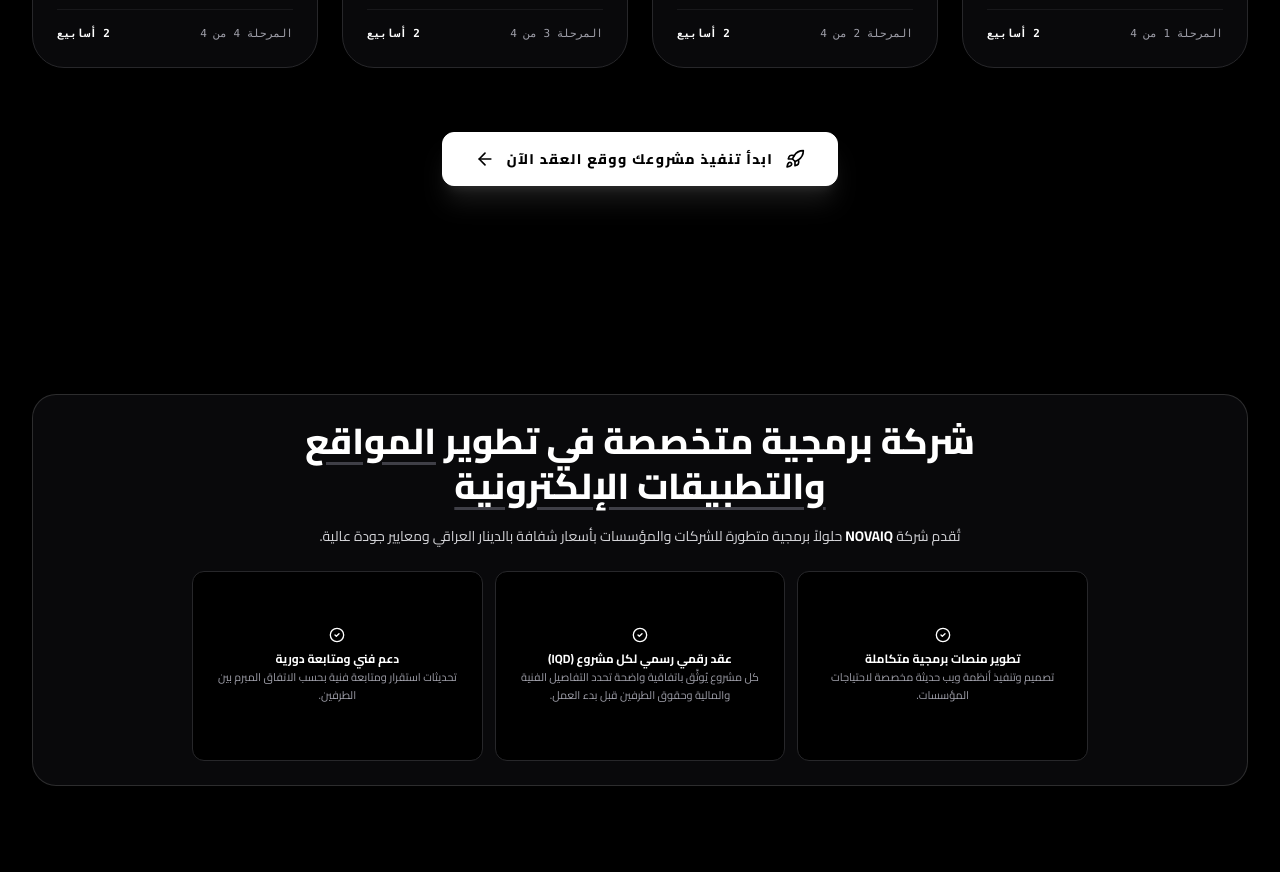
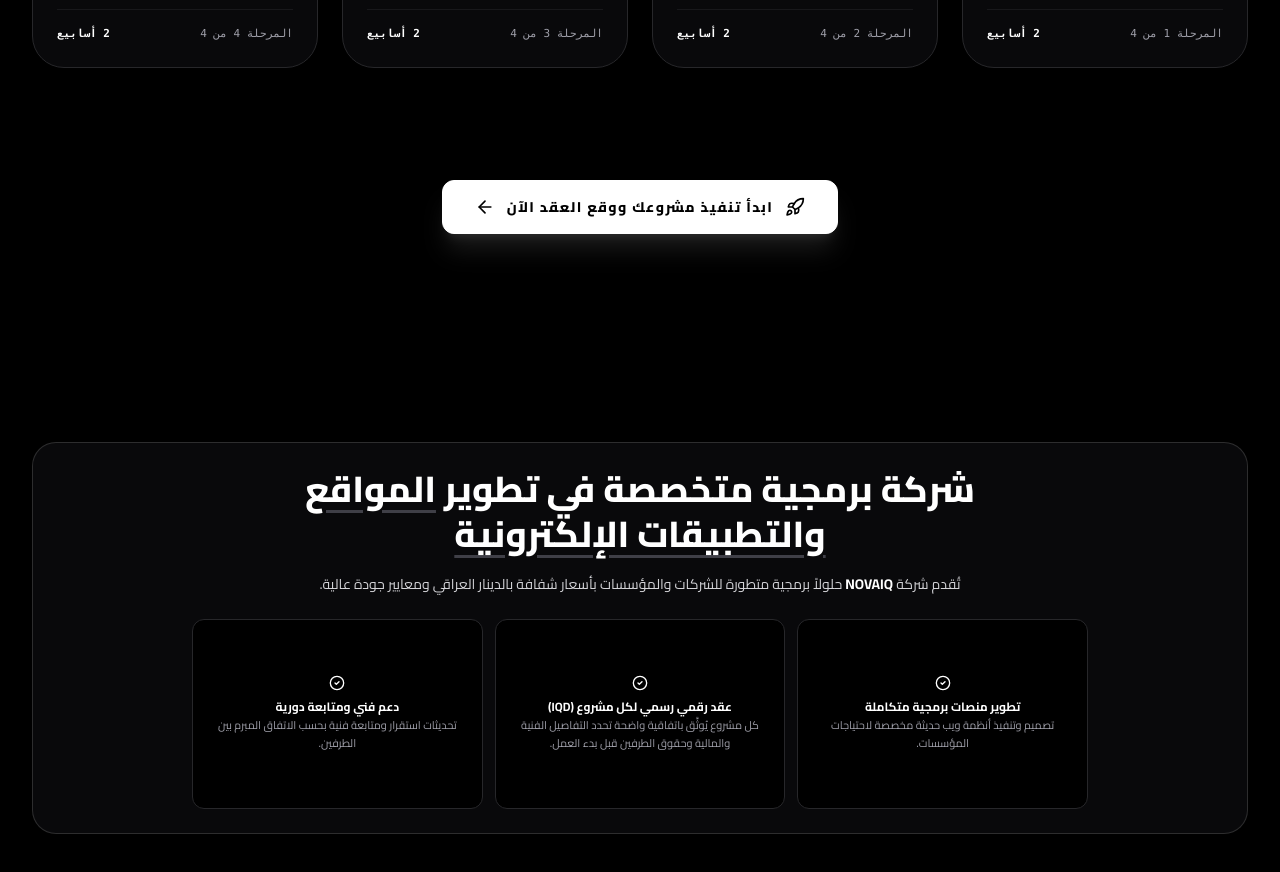
Before and after one commit to Programaerr/novaiq, a React (Vite) app: page / in a window 1280 px wide. Shown: the part 1980-2852 px from the top of the page. Built offline with nearby package versions, Linux system fonts and the light colour scheme; no server answers.

Commit message:
Aug 4, 2026, 10:05 PM

```diff
--- a/src/components/MilestoneTimeline.tsx
+++ b/src/components/MilestoneTimeline.tsx
@@ -144,7 +144,7 @@ export const MilestoneTimeline: React.FC<MilestoneTimelineProps> = ({ onCreateCo
         </div>
 
         {/* Bottom Callout */}
-        <div className="mt-16 flex justify-center">
+        <div className="mt-24 sm:mt-28 flex justify-center">
           <button
             onClick={() => {
               onCreateContract();
```
